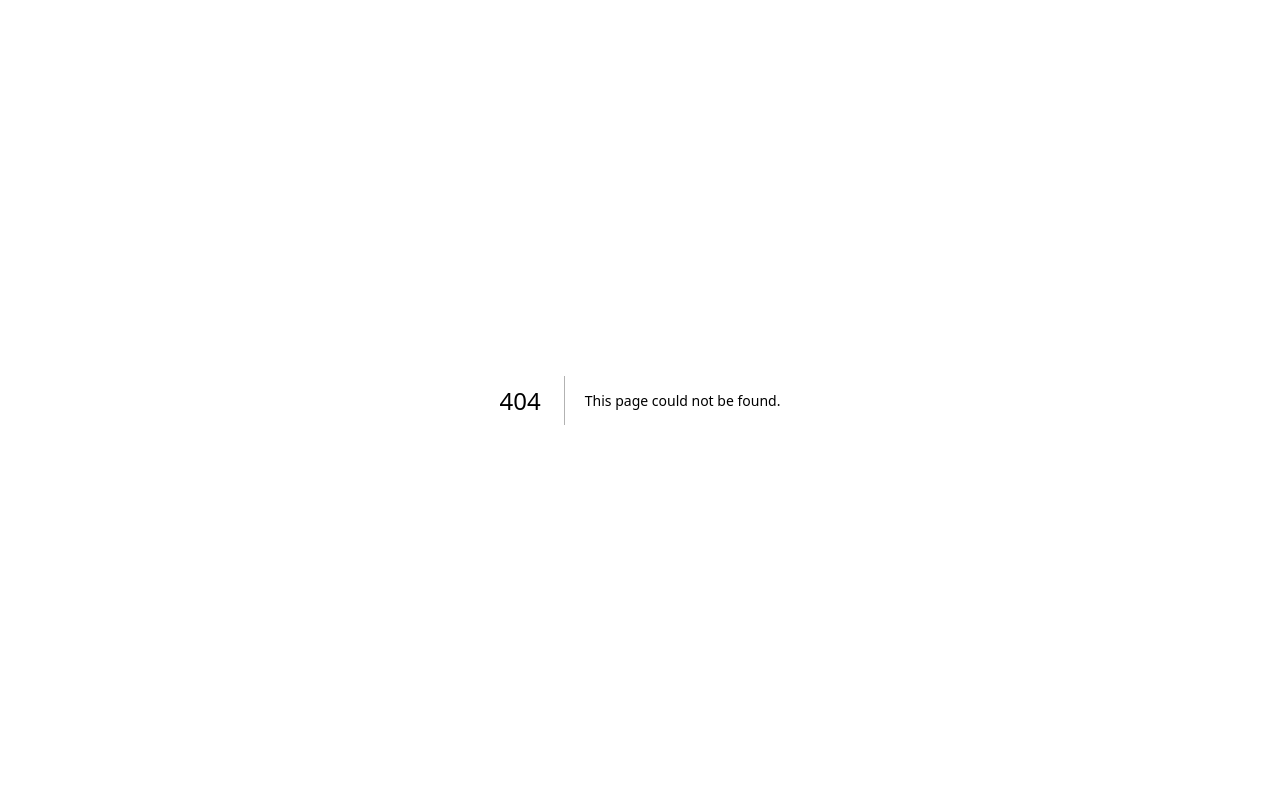
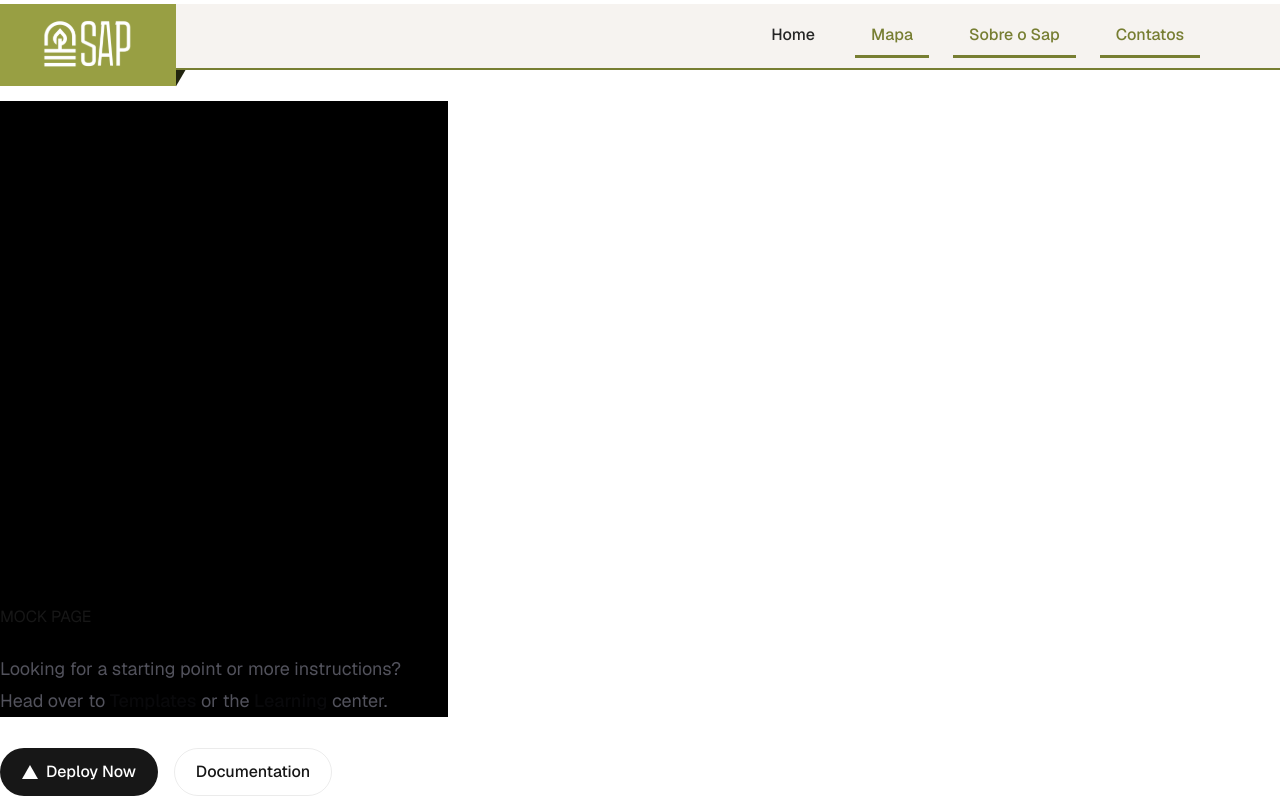
Before and after one commit to OCA-UFCG/SAP-frontend, a Next.js app: page /mock in a window 1280 px wide. Before the commit this address had no page. Built offline with nearby package versions, Linux system fonts and the light colour scheme.

Commit message:
feat: add Header component

```diff
--- /dev/null
+++ b/src/app/mock/page.tsx
@@ -0,0 +1,89 @@
+import Image from "next/image";
+import { Header } from "@/components/NavigationMenu/NavigationMenu";
+import { ISections } from "@/utils/interfaces";
+
+export default function Mock() {
+   const content: ISections = {
+  "home-section": {
+    id: "1",
+    name: "Home",
+    path: "/",
+    appears: true
+  },
+  "map-section": {
+    id: "2",
+    name: "Mapa",
+    path: "/mock",
+    appears: true,
+  },
+  "about-section": {
+    id: "3",
+    name: "Sobre o Sap",
+    path: "/mock",
+    appears: true
+  },
+  "contact-section": {
+    id: "4",
+    name: "Contatos",
+    path: "/mock",
+    appears: true
+  }
+};
+  return (
+    <div className="flex min-h-screen items-center justify-center  font-sans">
+          <main className="flex min-h-screen w-full flex-col items-center justify-between py-1 bg-grey sm:items-start">
+            <Header content={Object.values(content)}></Header>
+
+            <div className="flex flex-col items-center gap-6 text-center bg-black sm:items-start sm:text-left">
+              <h1 className="max-w-xs text-3xl font-semibold leading-10 tracking-tight text-black dark:text-zinc-50">
+                Lorem ipsum dolor sit amet consectetur adipisicing elit. Sint aliquid aperiam expedita? Minima a doloribus, cumque enim impedit omnis voluptates obcaecati voluptatum, alias beatae vero, ratione quisquam aliquam dolorum accusamus!
+              </h1>
+              <h1> MOCK PAGE
+              </h1>
+              <p className="max-w-md text-lg leading-8 text-zinc-600 dark:text-zinc-400">
+                Looking for a starting point or more instructions? Head over to{" "}
+                <a
+                  href="https://vercel.com/templates?framework=next.js&utm_source=create-next-app&utm_medium=appdir-template-tw&utm_campaign=create-next-app"
+                  className="font-medium text-zinc-950 dark:text-zinc-50"
+                >
+                  Templates
+                </a>{" "}
+                or the{" "}
+                <a
+                  href="https://nextjs.org/learn?utm_source=create-next-app&utm_medium=appdir-template-tw&utm_campaign=create-next-app"
+                  className="font-medium text-zinc-950 dark:text-zinc-50"
+                >
+                  Learning
+                </a>{" "}
+                center.
+              </p>
+            </div>
+            <div className="flex flex-col gap-4 text-base font-medium sm:flex-row">
+              <a
+                className="flex h-12 w-full items-center justify-center gap-2 rounded-full bg-foreground px-5 text-background transition-colors hover:bg-[#383838] dark:hover:bg-[#ccc] md:w-[158px]"
+                href="https://vercel.com/new?utm_source=create-next-app&utm_medium=appdir-template-tw&utm_campaign=create-next-app"
+                target="_blank"
+                rel="noopener noreferrer"
+              >
+                <Image
+                  className="dark:invert"
+                  src="/vercel.svg"
+                  alt="Vercel logomark"
+                  width={16}
+                  height={16}
+                />
+                Deploy Now
+              </a>
+              <a
+                className="flex h-12 w-full items-center justify-center rounded-full border border-solid border-black/[.08] px-5 transition-colors hover:border-transparent hover:bg-black/[.04] dark:border-white/[.145] dark:hover:bg-[#1a1a1a] md:w-[158px]"
+                href="https://nextjs.org/docs?utm_source=create-next-app&utm_medium=appdir-template-tw&utm_campaign=create-next-app"
+                target="_blank"
+                rel="noopener noreferrer"
+              >
+                Documentation
+              </a>
+            </div>
+          </main>
+        </div>
+  );
+}
--- a/src/app/page.tsx
+++ b/src/app/page.tsx
@@ -1,18 +1,40 @@
 import Image from "next/image";
+import { Header } from "@/components/NavigationMenu/NavigationMenu";
+import { ISections } from "@/utils/interfaces";
 
 export default function Home() {
+  const content: ISections = {
+  "home-section": {
+    id: "1",
+    name: "Home",
+    path: "/",
+    appears: true
+  },
+  "map-section": {
+    id: "2",
+    name: "Mapa",
+    path: "/mock",
+    appears: true,
+  },
+  "about-section": {
+    id: "3",
+    name: "Sobre o Sap",
+    path: "/mock",
+    appears: true
+  },
+  "contact-section": {
+    id: "4",
+    name: "Contatos",
+    path: "/mock",
+    appears: true
+  }
+};
   return (
-    <div className="flex min-h-screen items-center justify-center bg-zinc-50 font-sans dark:bg-black">
-      <main className="flex min-h-screen w-full max-w-3xl flex-col items-center justify-between py-32 px-16 bg-white dark:bg-black sm:items-start">
-        <Image
-          className="dark:invert"
-          src="/next.svg"
-          alt="Next.js logo"
-          width={100}
-          height={20}
-          priority
-        />
-        <div className="flex flex-col items-center gap-6 text-center sm:items-start sm:text-left">
+    <div className="flex min-h-screen items-center justify-center  font-sans">
+      <main className="flex min-h-screen w-full flex-col items-center justify-between py-1 bg-grey sm:items-start">
+        <Header content={Object.values(content)}></Header>
+
+        <div className="flex flex-col items-center gap-6 text-center bg-black sm:items-start sm:text-left">
           <h1 className="max-w-xs text-3xl font-semibold leading-10 tracking-tight text-black dark:text-zinc-50">
             To get started, edit the page.tsx file.
           </h1>
--- /dev/null
+++ b/src/components/HamburguerButton/HamburguerButton.tsx
@@ -0,0 +1,15 @@
+import { FunctionComponent as FC } from "react";
+
+interface IProps {
+  toggle: () => void;
+}
+
+export const Hamburguer: FC<IProps> = ({ toggle }) => {
+  return (
+    <div className="flex flex-col w-[30px] h-[20px] gap-1 items-center justify-center" onClick={toggle}>
+      <span className="bg-black h-[4px] w-full"></span>
+      <span className="bg-black h-[4px] w-full"></span>
+      <span className="bg-black h-[4px] w-full"></span>
+    </div>
+  );
+};
--- /dev/null
+++ b/src/components/NavigationMenu/NavigationMenu.tsx
@@ -0,0 +1,36 @@
+// components/layout/Header.tsx
+import Link from 'next/link';
+import { Icon } from '../Icon/Icon';
+import { NavItems } from '../NavItems/NavItems';
+import { MenuModal } from '../MenuModal/MenuModal';
+import { ISection } from '@/utils/interfaces';
+
+export const Header = ({content}:{content: ISection[]}) => {
+  return (
+    <nav className="sticky top-0 z-50 w-full h-[66px] bg-[#F6F3F0]">
+      <div className="absolute flex items-center justify-center top-0 left-0 z-51 h-[82px] bg-[#989F43] w-[176px]">
+        <Link href="/" className="relative z-10">
+          <Icon id="logo" width={128} height={72} />
+        </Link>
+      </div>
+
+      <svg
+        id="triangle"
+        viewBox="0 0 100 100"
+        className="absolute top-[66px] left-[163px] z-5 w-[26px] h-[19px] fill-[#21240F] rotate-180"
+      >
+        <polygon points="50 15, 100 100, 0 100" />
+      </svg>
+
+      <div className="w-full flex h-full items-center justify-end pr-[80px] border-b-[2px] border-[#777E32]">
+        <div className="hidden xl:block">
+          <NavItems className="flex gap-x-[24px]" content={content}></NavItems>
+        </div>
+
+        <div className="block xl:hidden">
+          <MenuModal content={content}></MenuModal>
+        </div>
+      </div>
+    </nav>
+  );
+};
--- a/src/lib/utils.js
+++ /dev/null
@@ -1,6 +0,0 @@
-import { clsx, type ClassValue } from "clsx";
-import { twMerge } from "tailwind-merge";
-
-export function cn(...inputs: ClassValue[]) {
-  return twMerge(clsx(inputs));
-}
--- /dev/null
+++ b/src/lib/utils.ts
@@ -0,0 +1,6 @@
+import { clsx, type ClassValue } from "clsx";
+import { twMerge } from "tailwind-merge";
+
+export function cn(...inputs: ClassValue[]) {
+  return twMerge(clsx(inputs));
+}
--- /dev/null
+++ b/src/utils/interfaces.ts
@@ -0,0 +1,11 @@
+export interface ISection {
+  name: string;
+  id: string;
+  path: string;
+  appears: boolean;
+  childrenCollection?: { items: ISection[] };
+}
+
+export interface ISections {
+  [key: string]: ISection;
+}
```
Also changed, not shown: 1 other file (tests, documents, lock files or other folders).
